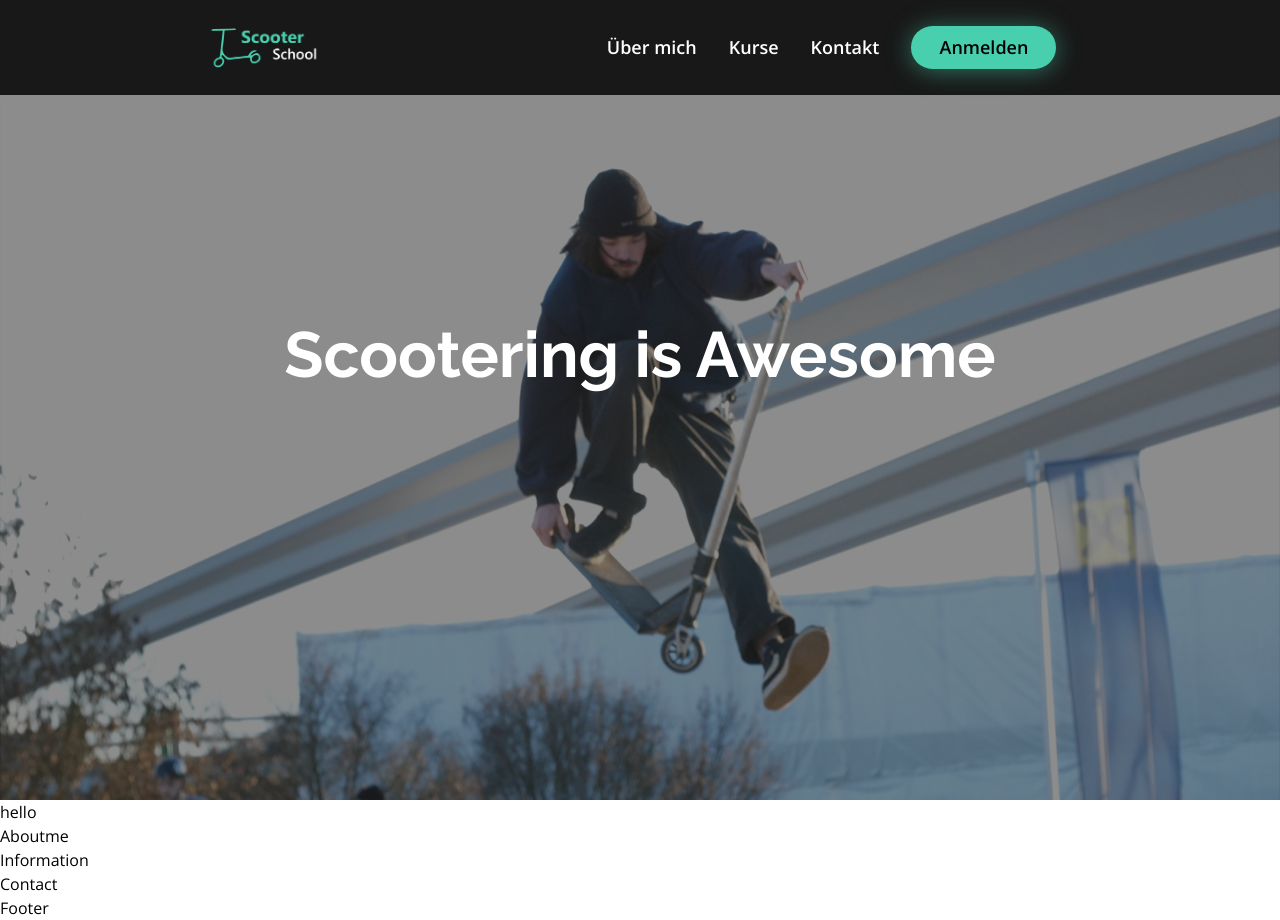
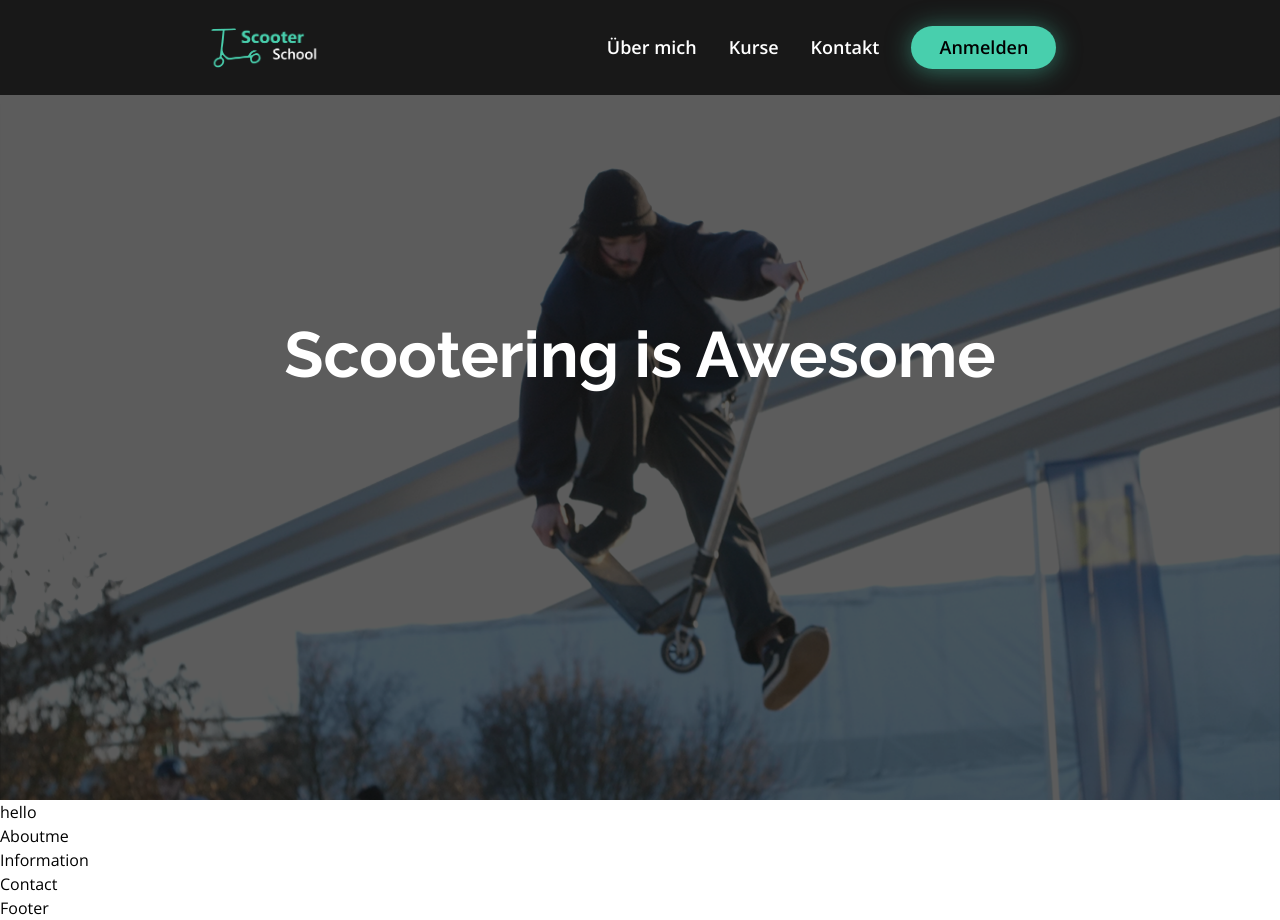
Before and after one commit to samuelreichor/WebDevelopmentGmbH, a React (Vite) app in the folder Scooterschool/: page / in a window 1280 px wide. Built offline with nearby package versions, Linux system fonts and the light colour scheme.

Commit message:
Background change

```diff
--- a/Scooterschool/src/components/Navbar.jsx
+++ b/Scooterschool/src/components/Navbar.jsx
@@ -2,6 +2,8 @@ import React, { useState } from "react";
 import {HiMenuAlt4} from 'react-icons/hi';
 import { AiOutlineClose} from 'react-icons/ai';
 import background from '../img/Welcome-55.png';
+import background2 from '../img/Welcome-34.png';
+import background3 from '../img/Welcome-22.png';
 
 
 import logo from '../img/logo.png';
@@ -19,7 +21,7 @@ const NavbarItem = ({title, classProbs}) => {
 const Navbar = () => {
     const [toggleMenu, setToggleMenu] =  React.useState(false);
     return (
-        <nav className="h-screen bg-cover bg-center z-0" style={{ backgroundImage: `url(${background})` }}>
+        <nav className="h-screen bg-cover bg-center z-0" style={{ backgroundImage: `url(${background2})` }}>
             <div className="w-full flex md:justify-center justify-between items-center p-4 navbar-bg">
                 <div className="md:flex-[0.5] flex-initial justify-center items-center">
                     <img  src={logo}  alt="logo" className="w-28 cursor-pointer "/>
```
Also changed, not shown: Scooterschool/src/img/Welcome-22.png (added), Scooterschool/src/img/Welcome-34.png (added).
